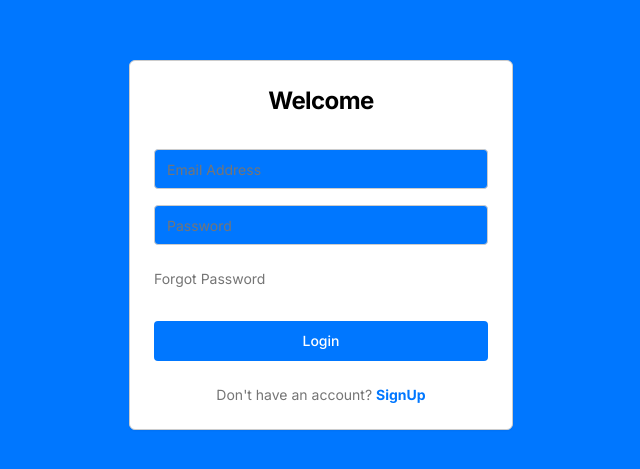
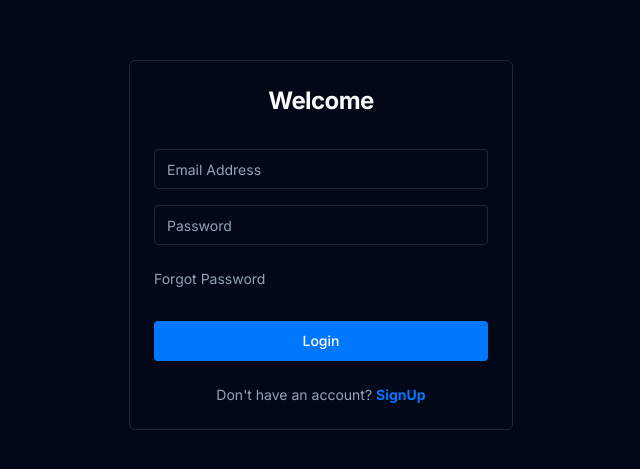
Before and after one commit to SadiqNaizam/mlo-a774-37ea, a React (Vite) app: page / in a window 1280 px wide. Shown: the part 155-624 px from the top of the page, without its empty margins (319-959 px from the left). Built offline with nearby package versions, Linux system fonts and the light colour scheme.

Commit message:
Updated code files: LoginPageLayout.tsx

```diff
--- a/src/components/layout/LoginPageLayout.tsx
+++ b/src/components/layout/LoginPageLayout.tsx
@@ -19,7 +19,7 @@
   return (
     <main
       className={cn(
-        'flex flex-col items-center justify-center min-h-screen bg-background p-4',
+        'dark flex flex-col items-center justify-center min-h-screen bg-background p-4',
         className
       )}
     >
```
